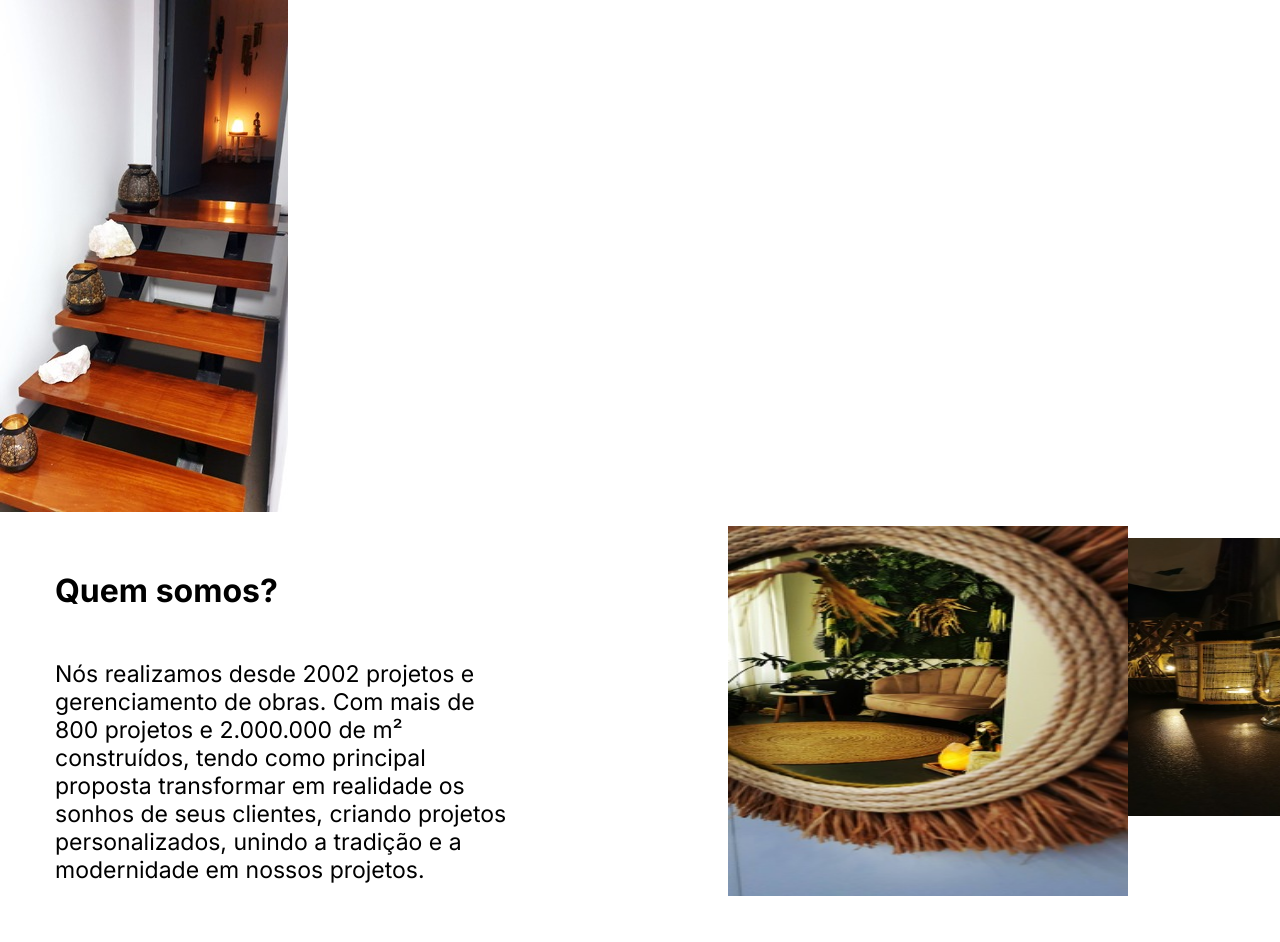
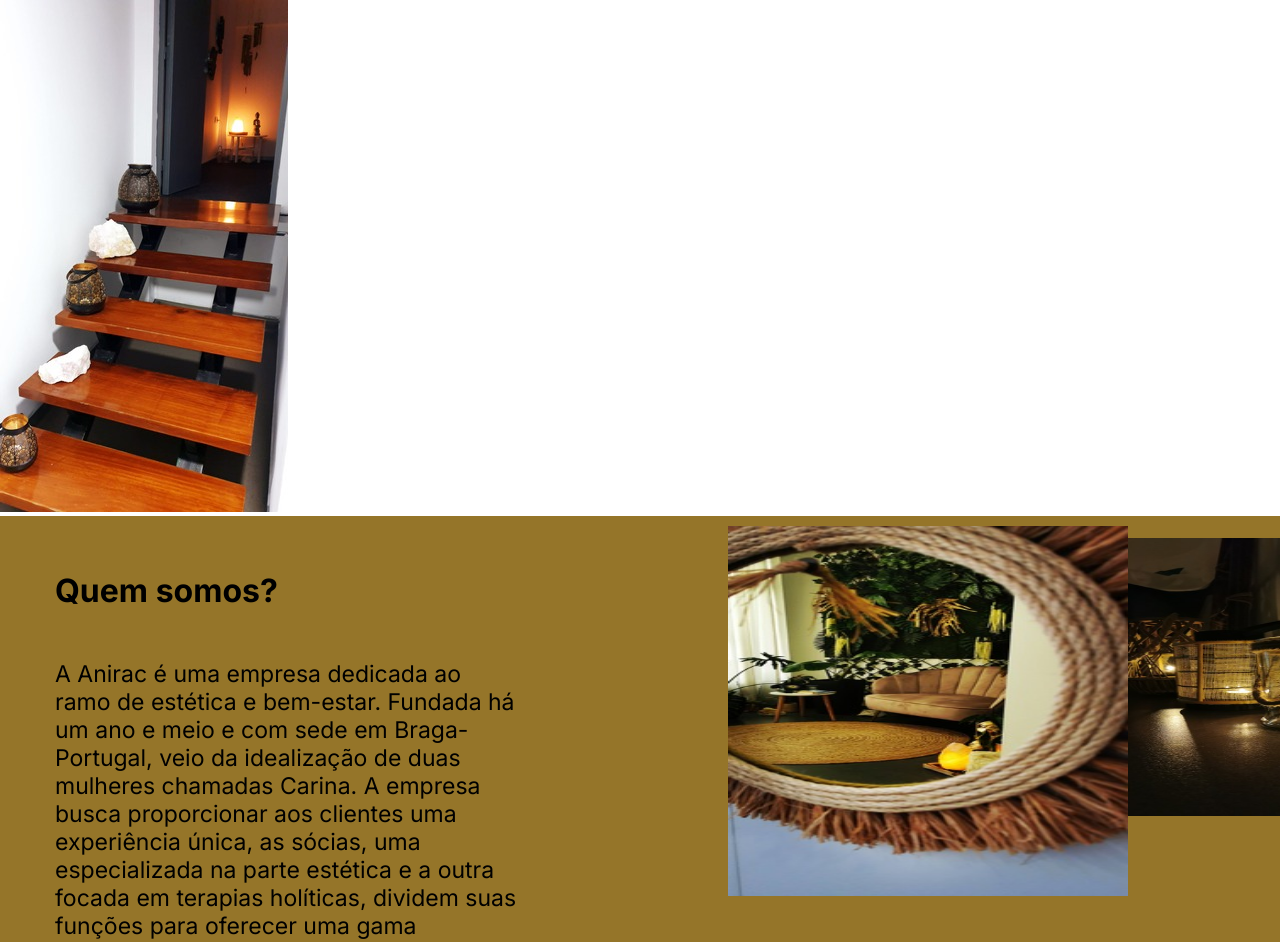
Before and after one commit to dnctech06/Anirac-Spa, a Next.js app in the folder site/: page / in a window 1280 px wide. Shown: the top 942 px of the page. Built offline with nearby package versions, Linux system fonts and the light colour scheme.

Commit message:
atualização alisson

```diff
--- a/site/src/components/b_header/index.jsx
+++ b/site/src/components/b_header/index.jsx
@@ -11,11 +11,8 @@
             <div id="secao-imagem">
                 <div id="text-imagem">
                     <h2>Quem somos?</h2>
-                    <p>Nós realizamos desde 2002 projetos e gerenciamento de obras.
-                    Com mais de 800 projetos e 2.000.000 de m² construídos, tendo
-                    como principal proposta transformar em realidade os sonhos de
-                    seus clientes, criando projetos personalizados, unindo a tradição
-                    e a modernidade em nossos projetos.</p>
+                    <p>A Anirac é uma empresa dedicada ao ramo de estética e bem-estar. Fundada há um ano e meio e com sede em Braga-Portugal, veio da idealização de duas mulheres chamadas Carina. A empresa busca  proporcionar aos clientes uma experiência única, as sócias, uma especializada na parte estética e a outra focada em terapias holíticas, dividem suas funções para oferecer uma gama variadade serviços.
+                    </p>
                 </div>
                 <div id="image">
                     <Image src={image1} className={"img1"} alt="Error" />
--- a/site/src/components/b_header/style.css
+++ b/site/src/components/b_header/style.css
@@ -6,7 +6,8 @@
     margin: 0;
     padding: 0;
     height: 500px;
-    background-color:;
+    background-color: var(--tres);
+
 }
 
 #text-imagem {
```
